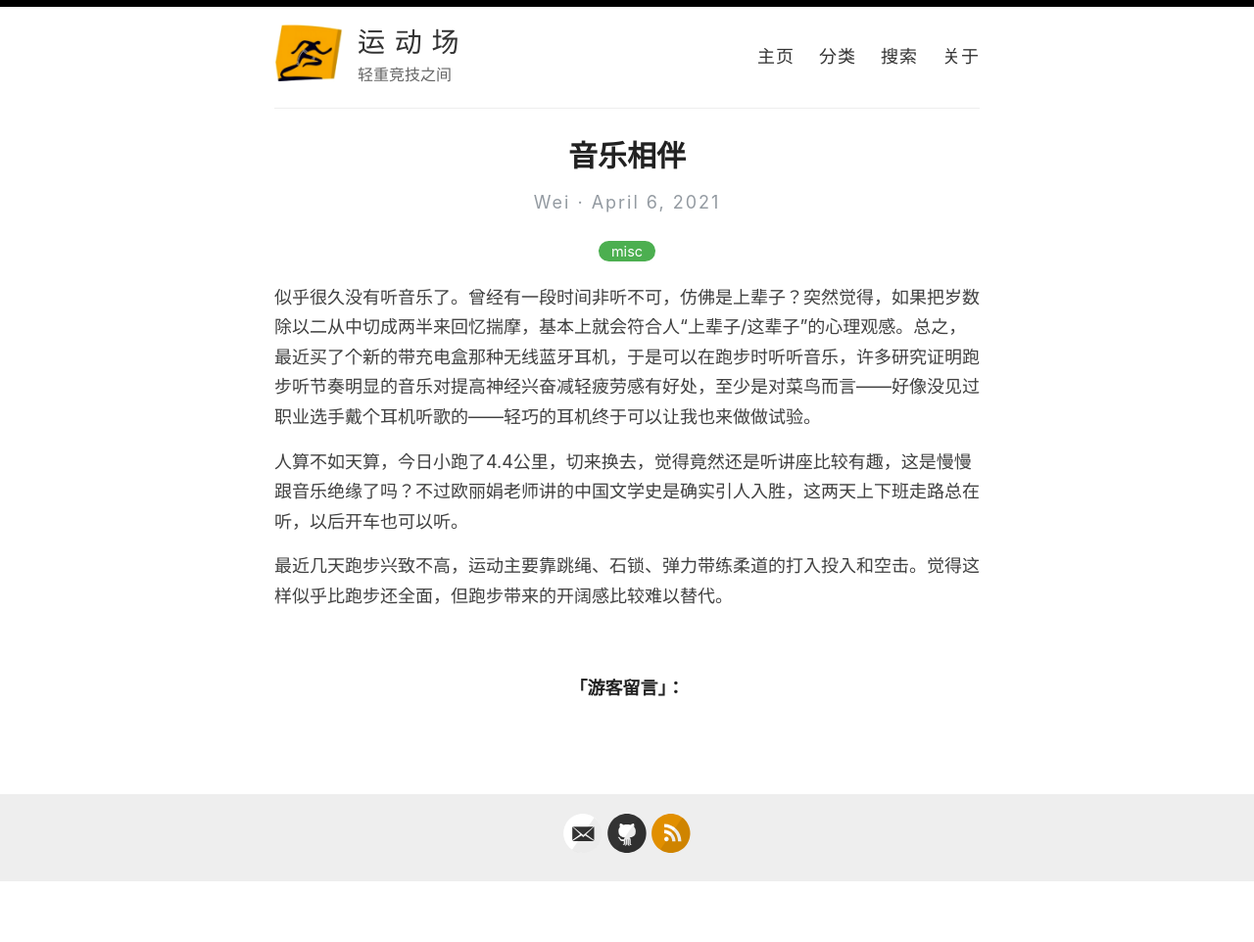
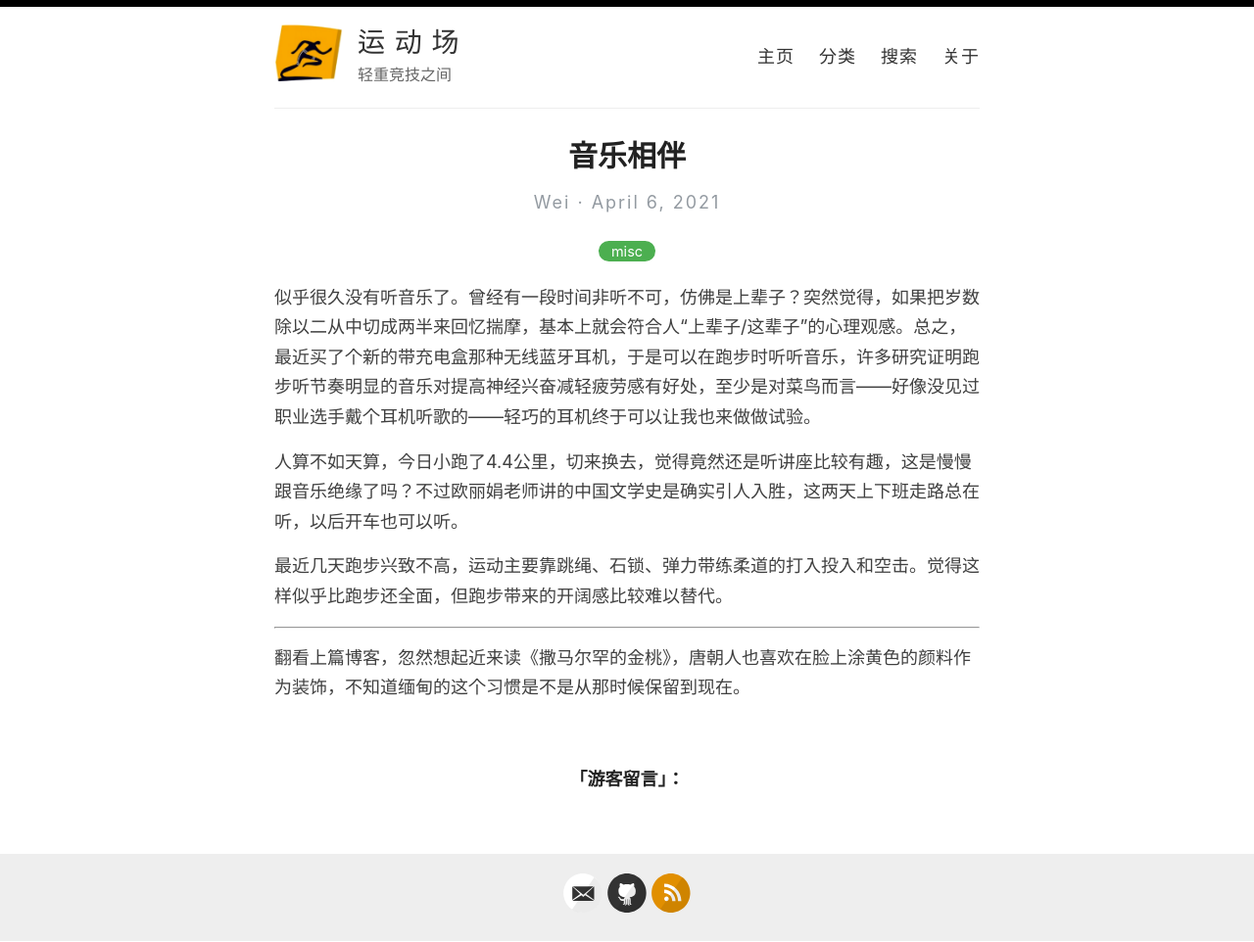
Before and after one commit to athletik/athletik.github.io, a Jekyll site: the page built from _posts/2021-4-6-音乐相伴.md, in a window 1280 px wide. Shown: the whole page at 98% size. Built offline with Jekyll 4.4.1, drawn with Linux system fonts in a browser that asks for light colours; comment, search, counter and statistics services are not loaded; before the commit the page ends 901 px from its top, so only the background shows below that.

Commit message:
Update 2021-4-6-音乐相伴.md

```diff
--- a/_posts/2021-4-6-音乐相伴.md
+++ b/_posts/2021-4-6-音乐相伴.md
@@ -9,3 +9,7 @@ title: 音乐相伴
 人算不如天算，今日小跑了4.4公里，切来换去，觉得竟然还是听讲座比较有趣，这是慢慢跟音乐绝缘了吗？不过欧丽娟老师讲的中国文学史是确实引人入胜，这两天上下班走路总在听，以后开车也可以听。
 
 最近几天跑步兴致不高，运动主要靠跳绳、石锁、弹力带练柔道的打入投入和空击。觉得这样似乎比跑步还全面，但跑步带来的开阔感比较难以替代。
+
+---
+
+翻看上篇博客，忽然想起近来读《撒马尔罕的金桃》，唐朝人也喜欢在脸上涂黄色的颜料作为装饰，不知道缅甸的这个习惯是不是从那时候保留到现在。
```
